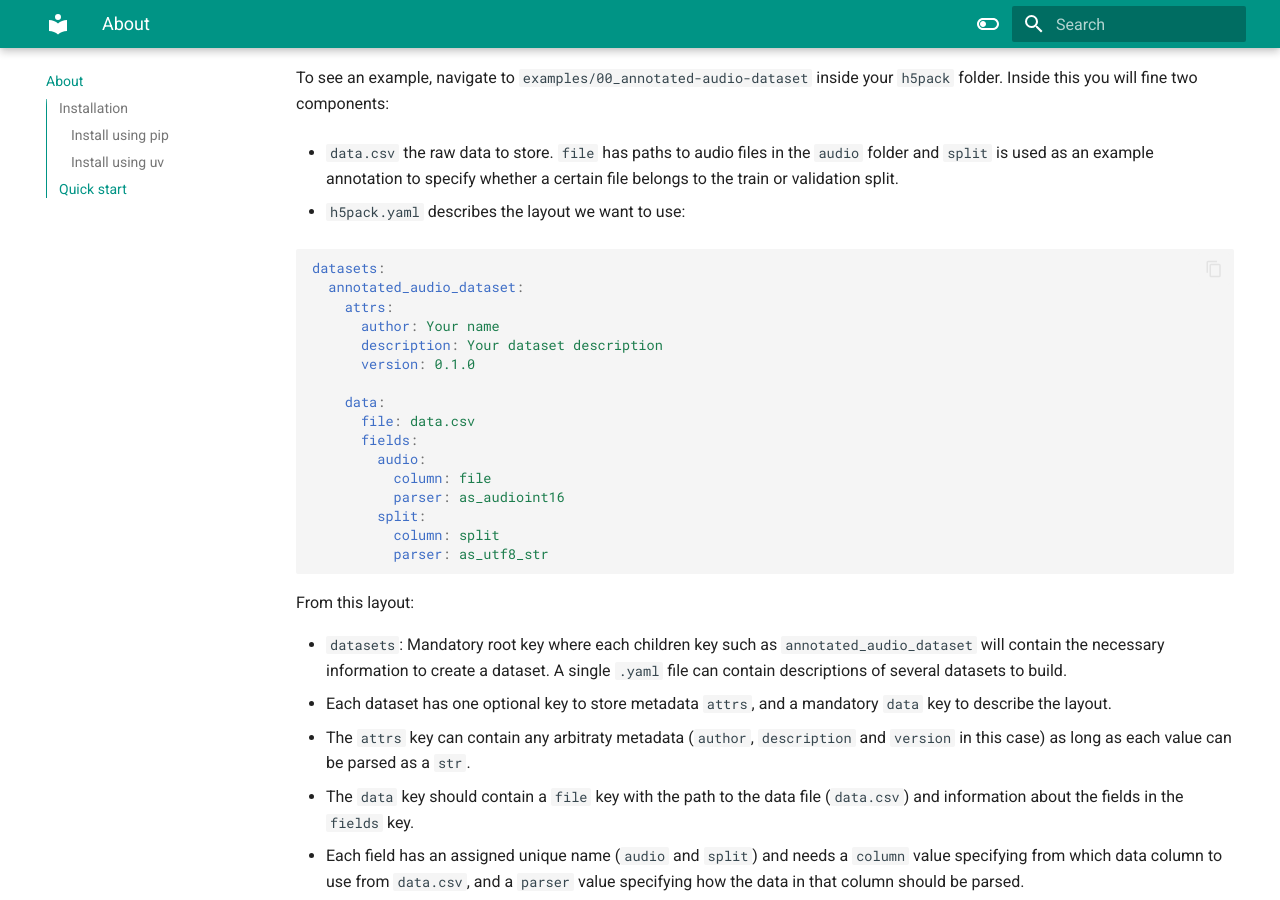
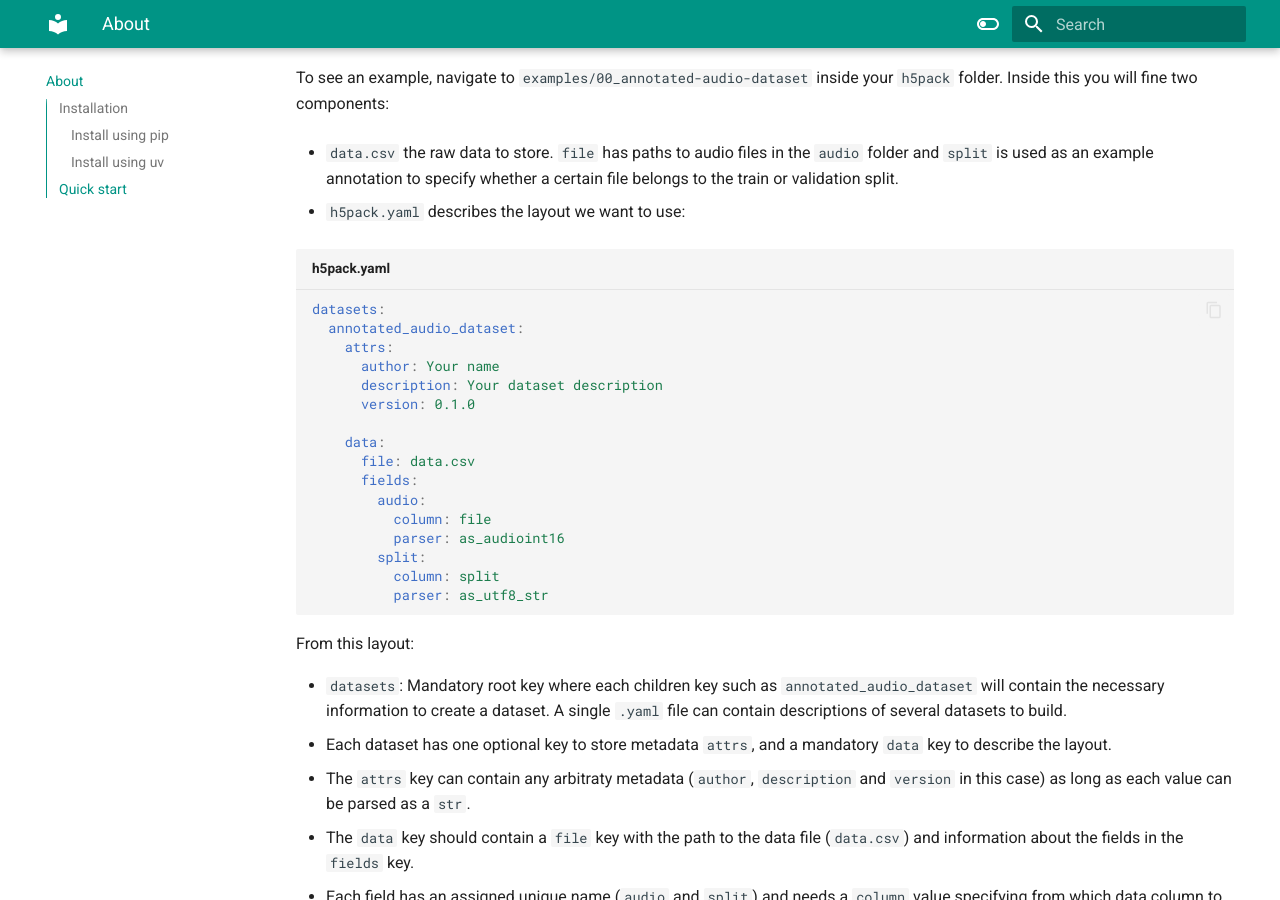
Before and after one commit to eagomez2/h5pack, an MkDocs documentation site: the page built from docs/index.md, in a window 1280 px wide and 900 px high, scrolled down 2211 px. Built offline with MkDocs 1.6.1 and Material for MkDocs 9.7.7, drawn with Linux system fonts in a browser that asks for light colours; comment, search, counter and statistics services are not loaded.

Commit message:
Update index.md

````diff
--- a/docs/index.md
+++ b/docs/index.md
@@ -88,7 +88,7 @@ folder. Inside this you will fine two components:
 
 - `h5pack.yaml` describes the layout we want to use:
 
-```yaml
+```yaml title="h5pack.yaml"
 datasets:
   annotated_audio_dataset:
     attrs:
````
